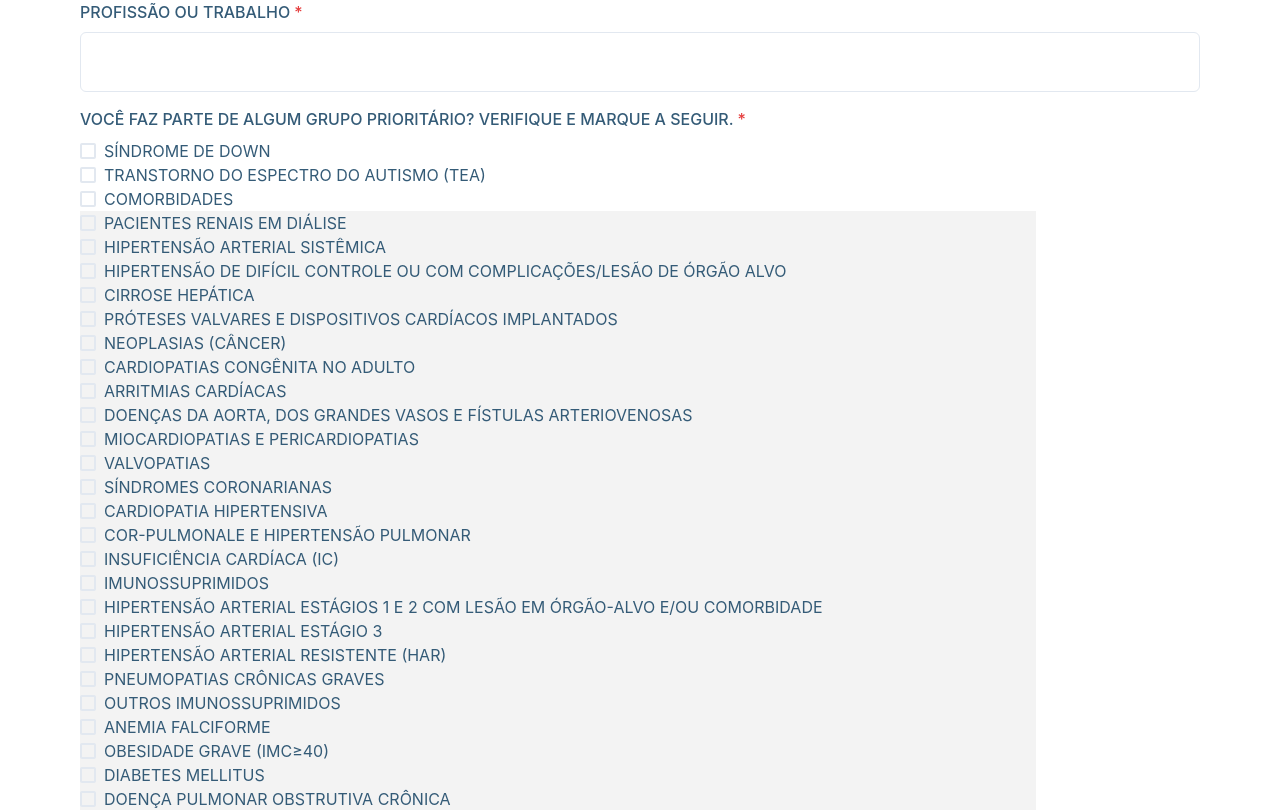
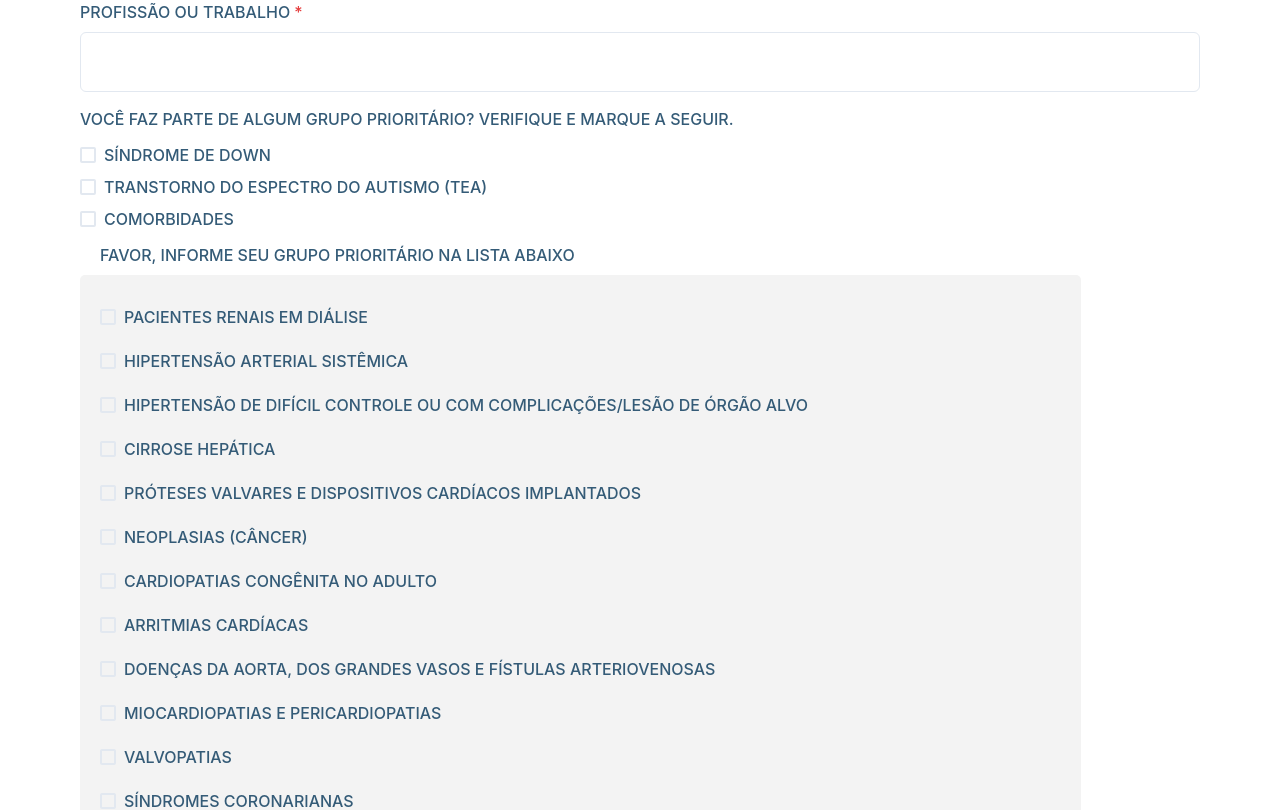
Before and after one commit to elionaimelo/rnmaisvacina-spa, a Next.js app: page /cadastro in a window 1280 px wide. Shown: the part 840-1650 px from the top of the page. Built offline with nearby package versions, Linux system fonts and the light colour scheme.

Commit message:
modificaçoes de estilo do forms

```diff
--- a/pages/cadastro.js
+++ b/pages/cadastro.js
@@ -262,7 +262,6 @@ export default function Cadastro() {
                 {({ field, form }) => {
                   function checkbox(label) {
                     const nameField = formattedName(label);
-                    console.log(values);
                     return (
                       <Checkbox
                         value={nameField}
@@ -272,14 +271,13 @@ export default function Cadastro() {
                           setFieldValue(nameField, e.target.checked);
                         }}
                       >
-                        {label}
+                        <FormLabel my={1}>{label}</FormLabel>
                       </Checkbox>
                     );
                   }
                   return (
                     <FormControl
                       isInvalid={errors.agreement && touched.agreement}
-                      isRequired
                     >
                       <FormLabel>
                         VOCÊ FAZ PARTE DE ALGUM GRUPO PRIORITÁRIO? VERIFIQUE E
@@ -298,7 +296,14 @@ export default function Cadastro() {
                                   <>
                                     {checkbox(name)}
                                     {el.options && (
-                                      <section className="subform">
+                                      <>
+                                        <FormLabel ps={5} my={2}>
+                                          FAVOR, INFORME SEU GRUPO PRIORITÁRIO
+                                          NA LISTA ABAIXO
+                                        </FormLabel>
+                                        <section
+                                          className={`${el.field} subform`}
+                                        >
                                           <HStack>
                                             <Flex flexDirection="column">
                                               {vetor.map((item) =>
@@ -307,6 +312,7 @@ export default function Cadastro() {
                                             </Flex>
                                           </HStack>
                                         </section>
+                                      </>
                                     )}
                                   </>
                                 );
--- a/src/styles/cadastro.style.js
+++ b/src/styles/cadastro.style.js
@@ -35,5 +35,11 @@ export const Content = styled.div`
 
   .subform {
     background-color: #f3f3f3;
+    padding: 20px;
+    border-radius: 5px;
+  }
+
+  .subform label {
+    margin: 5px 0;
   }
 `;
```
Lines whose indentation alone changed are shown as unchanged.
